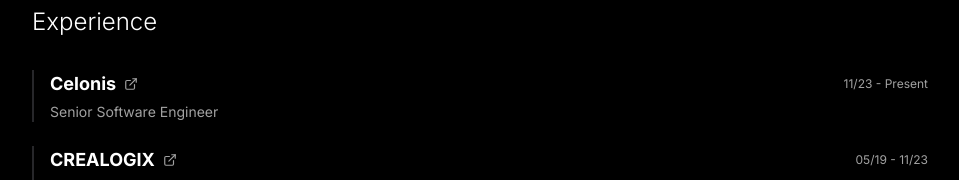
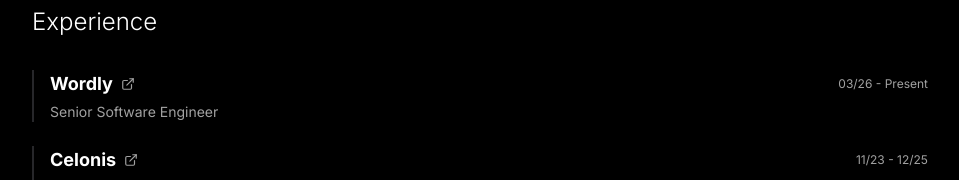
Before and after one commit to germanonate/portfolio, a Next.js app: page / in a window 1280 px wide. Shown: the part 619-799 px from the top of the page, without its empty margins (160-1119 px from the left). Built offline with nearby package versions, Linux system fonts and the light colour scheme.

Commit message:
add Wordly experience, update Celonis end date, show 4 experiences by default
Co-Authored-By: Claude Sonnet 4.6 <noreply@anthropic.com>

```diff
--- a/components/experience.tsx
+++ b/components/experience.tsx
@@ -51,9 +51,8 @@ export function Experience() {
     fetchExperience()
   }, [])
 
-  // Show only the first 3 experiences initially
-  const displayedExperiences = showAll ? experiences : experiences.slice(0, 3)
-  const hiddenCount = experiences.length - 3
+  const displayedExperiences = showAll ? experiences : experiences.slice(0, 4)
+  const hiddenCount = experiences.length - 4
 
   return (
     <section className="py-16 px-6 lg:px-8 bg-white dark:bg-black">
@@ -100,7 +99,7 @@ export function Experience() {
           ))}
         </div>
 
-        {experiences.length > 3 && (
+        {experiences.length > 4 && (
           <div className="mt-6">
             <button
               onClick={() => setShowAll(!showAll)}
--- a/public/experience.yaml
+++ b/public/experience.yaml
@@ -1,9 +1,18 @@
+- company: Wordly
+  website: "https://www.wordly.ai/"
+  positions:
+    - title: Senior Software Engineer
+      startDate: 03/26
+      endDate: null
+      description_en: "AI-powered real-time translation platform. "
+      description_es: "Plataforma de traducción en tiempo real potenciada por IA. "
+
 - company: Celonis
   website: "https://www.celonis.com/"
   positions:
     - title: Senior Software Engineer
       startDate: 11/23
-      endDate: null
+      endDate: 12/25
       description_en: "Large-scale B2B SaaS. Focused on quality, test coverage, and real-time data visualization dashboards. Leadership in initiatives, mentoring, and hiring."
       description_es: "Empresa SaaS B2B a gran escala. Enfoque en calidad, cobertura de tests y dashboards de visualización en tiempo real. Liderazgo en iniciativas, mentoring y entrevistas."
 
```
